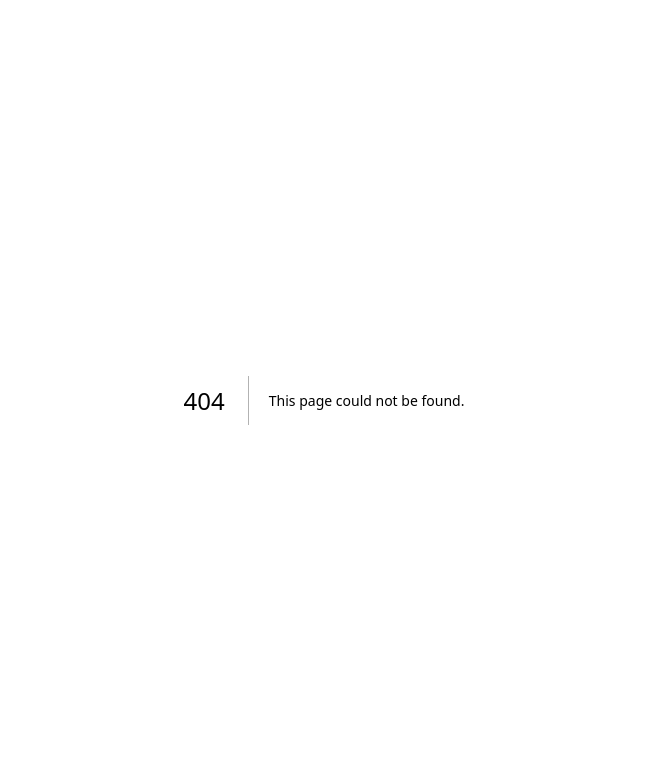
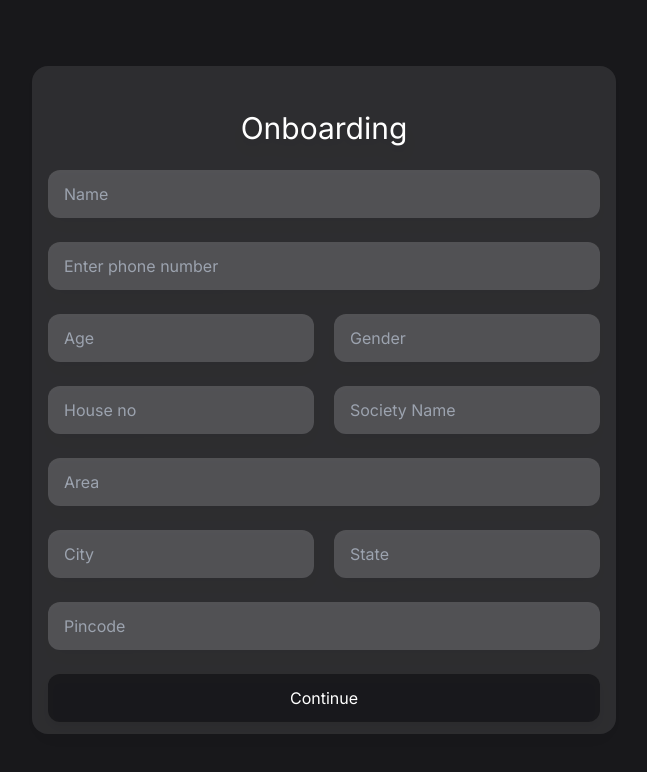
Before and after one commit to NotTheRightGuy/odoo-shortlisting-hack, a Next.js app: page /onboarding in a window 1280 px wide. Before the commit this address had no page. Shown: the top 772 px of the page, without its empty margins (316-963 px from the left). Built offline with nearby package versions, Linux system fonts and the light colour scheme.

Commit message:
Added onboarding page

```diff
--- /dev/null
+++ b/app/onboarding/page.tsx
@@ -0,0 +1,147 @@
+"use client";
+import React, { useState } from "react";
+import { PhoneInput } from "react-international-phone";
+
+function OnBoarding() {
+  const [userDetails, setUserDetails] = useState({
+    name: "",
+    phone: "+91 ",
+    age: "",
+    gender: "",
+    houseNo: "",
+    societyName: "",
+    area: "",
+    city: "",
+    state: "",
+    pincode: "",
+  });
+
+  // const [errorDetails, setErrorDetails] = useState({
+  //   name: "",
+  //   phone: "",
+  //   age: "",
+  //   gender: "",
+  //   houseNo: "",
+  //   societyName: "",
+  //   area: "",
+  //   city: "",
+  //   state: "",
+  //   pincode: "",
+  // });
+
+  const handleChange = (e: any) => {
+    setUserDetails({
+      ...userDetails,
+      [e.target.name]: e.target.value,
+    });
+  };
+
+  const handleSubmit = (e: any) => {
+    e.preventDefault();
+  };
+  return (
+    <div className="flex h-screen w-screen items-center justify-center bg-zinc-900">
+      <form className="h-fit min-w-96 max-w-fit rounded-2xl bg-gray-200/10 px-4 py-3 drop-shadow-lg">
+        <h1 className="mb-6 mt-8 text-center text-3xl text-white">
+          Onboarding
+        </h1>
+
+        <input
+          type="text"
+          className="mx-auto block h-12 w-full rounded-xl bg-gray-200/20 px-4 py-2 text-left text-white"
+          placeholder="Name"
+          name="name"
+          value={userDetails.name}
+          onChange={handleChange}
+        />
+        <input
+          className="mx-auto mt-6 block h-12 w-full rounded-xl bg-gray-200/20 px-4 py-2 text-left text-white"
+          placeholder="Enter phone number"
+          value={userDetails.phone}
+          name="phone"
+          type="number"
+          onChange={handleChange}
+          style={{ content: "''" }}
+        />
+        <div className="flex items-center justify-start gap-5">
+          <input
+            type="number"
+            min={0}
+            className="mx-auto mt-6 block h-12 w-full rounded-xl bg-gray-200/20 px-4 py-2 text-left text-white"
+            placeholder="Age"
+            name="age"
+            value={userDetails.age}
+            onChange={handleChange}
+          />
+
+          <input
+            type="text"
+            className="mx-auto mt-6 block h-12 w-full rounded-xl bg-gray-200/20 px-4 py-2 text-left text-white"
+            placeholder="Gender"
+            name="gender"
+            value={userDetails.gender}
+            onChange={handleChange}
+          />
+        </div>
+        <div className="flex items-center justify-start gap-5">
+          <input
+            type="text"
+            className="mx-auto mt-6 block h-12 w-full rounded-xl bg-gray-200/20 px-4 py-2 text-left text-white"
+            placeholder="House no"
+            name="houseNo"
+            value={userDetails.houseNo}
+            onChange={handleChange}
+          />
+          <input
+            type="text"
+            className="mx-auto mt-6 block h-12 w-full rounded-xl bg-gray-200/20 px-4 py-2 text-left text-white"
+            placeholder="Society Name"
+            name="societyName"
+            value={userDetails.societyName}
+            onChange={handleChange}
+          />
+        </div>
+        <input
+          type="text"
+          className="mx-auto mt-6 block h-12 w-full rounded-xl bg-gray-200/20 px-4 py-2 text-left text-white"
+          placeholder="Area"
+          name="area"
+          value={userDetails.area}
+          onChange={handleChange}
+        />
+        <div className="flex items-center justify-start gap-5">
+          <input
+            type="text"
+            className="mx-auto mt-6 block h-12 w-full rounded-xl bg-gray-200/20 px-4 py-2 text-left text-white"
+            placeholder="City"
+            name="city"
+            value={userDetails.city}
+            onChange={handleChange}
+          />
+          <input
+            type="text"
+            className="mx-auto mt-6 block h-12 w-full rounded-xl bg-gray-200/20 px-4 py-2 text-left text-white"
+            placeholder="State"
+            name="state"
+            value={userDetails.state}
+            onChange={handleChange}
+          />
+        </div>
+        <input
+          type="number"
+          min={6}
+          className="mx-auto mt-6 block h-12 w-full rounded-xl bg-gray-200/20 px-4 py-2 text-left text-white"
+          placeholder="Pincode"
+          name="pincode"
+          value={userDetails.pincode}
+          onChange={handleChange}
+        />
+        <button className="mx-auto mt-6 block h-12 w-full rounded-xl bg-zinc-900/90 text-center text-white">
+          Continue
+        </button>
+      </form>
+    </div>
+  );
+}
+
+export default OnBoarding;
--- a/components/ui/card.tsx
+++ b/components/ui/card.tsx
@@ -1,6 +1,6 @@
-import * as React from "react"
+import * as React from "react";
 
-import { cn } from "@/lib/utils"
+import { cn } from "@/lib/utils";
 
 const Card = React.forwardRef<
   HTMLDivElement,
@@ -14,8 +14,8 @@ const Card = React.forwardRef<
     )}
     {...props}
   />
-))
-Card.displayName = "Card"
+));
+Card.displayName = "Card";
 
 const CardHeader = React.forwardRef<
   HTMLDivElement,
@@ -26,8 +26,8 @@ const CardHeader = React.forwardRef<
     className={cn("flex flex-col space-y-1.5 p-6", className)}
     {...props}
   />
-))
-CardHeader.displayName = "CardHeader"
+));
+CardHeader.displayName = "CardHeader";
 
 const CardTitle = React.forwardRef<
   HTMLParagraphElement,
@@ -41,8 +41,8 @@ const CardTitle = React.forwardRef<
     )}
     {...props}
   />
-))
-CardTitle.displayName = "CardTitle"
+));
+CardTitle.displayName = "CardTitle";
 
 const CardDescription = React.forwardRef<
   HTMLParagraphElement,
@@ -53,16 +53,16 @@ const CardDescription = React.forwardRef<
     className={cn("text-sm text-muted-foreground", className)}
     {...props}
   />
-))
-CardDescription.displayName = "CardDescription"
+));
+CardDescription.displayName = "CardDescription";
 
 const CardContent = React.forwardRef<
   HTMLDivElement,
   React.HTMLAttributes<HTMLDivElement>
 >(({ className, ...props }, ref) => (
   <div ref={ref} className={cn("p-6 pt-0", className)} {...props} />
-))
-CardContent.displayName = "CardContent"
+));
+CardContent.displayName = "CardContent";
 
 const CardFooter = React.forwardRef<
   HTMLDivElement,
@@ -73,7 +73,14 @@ const CardFooter = React.forwardRef<
     className={cn("flex items-center p-6 pt-0", className)}
     {...props}
   />
-))
-CardFooter.displayName = "CardFooter"
+));
+CardFooter.displayName = "CardFooter";
 
-export { Card, CardHeader, CardFooter, CardTitle, CardDescription, CardContent }
+export {
+  Card,
+  CardHeader,
+  CardFooter,
+  CardTitle,
+  CardDescription,
+  CardContent,
+};
--- a/package.json
+++ b/package.json
@@ -21,6 +21,7 @@
     "next": "14.2.4",
     "react": "^18",
     "react-dom": "^18",
+    "react-international-phone": "^4.3.0",
     "recoil": "^0.7.7",
     "tailwind-merge": "^2.3.0",
     "tailwindcss-animate": "^1.0.7"
```
Also changed, not shown: 1 other file (tests, documents, lock files or other folders).
